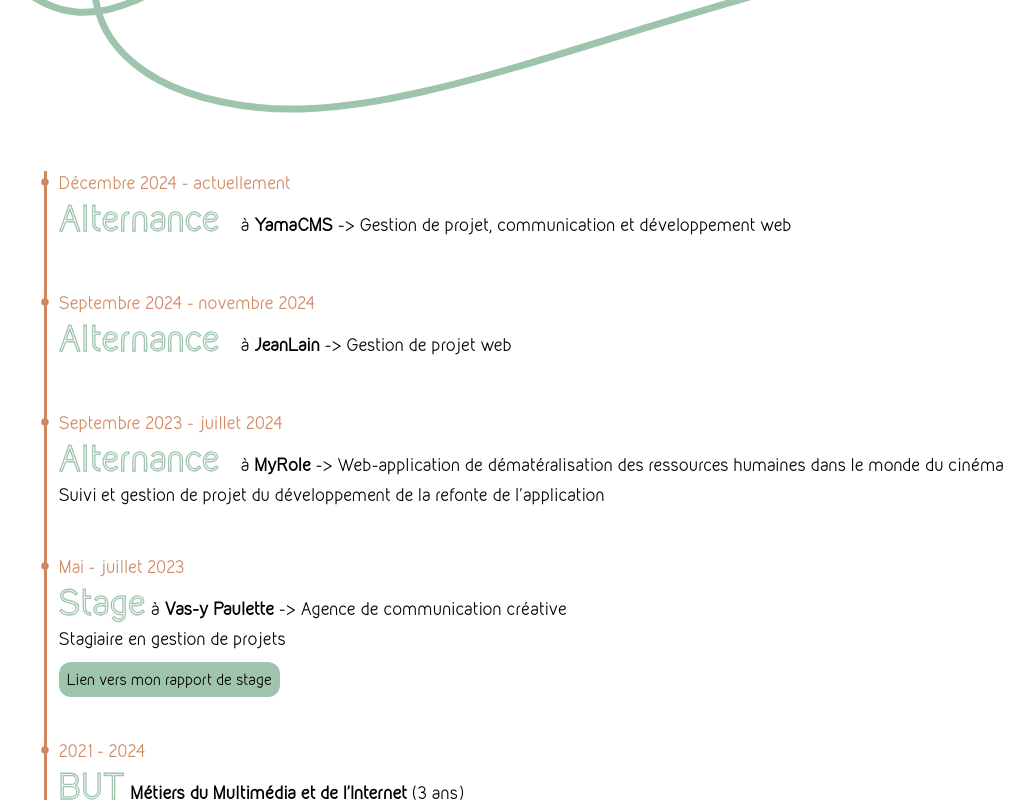
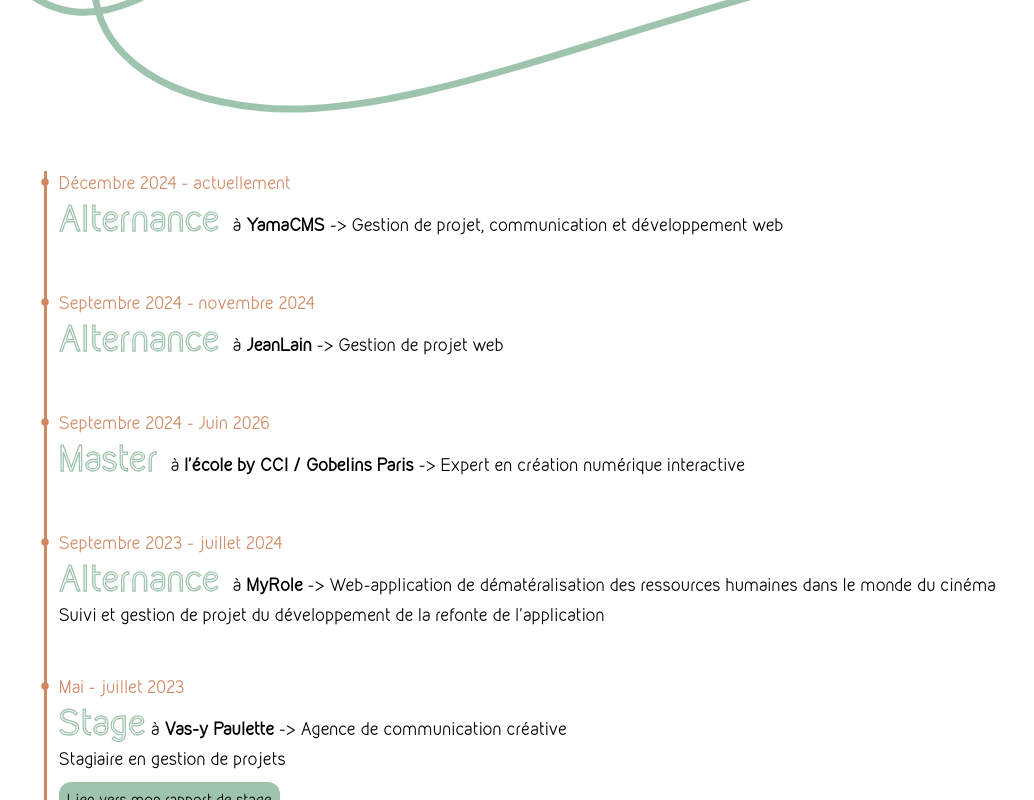
Before and after one commit to Laly18t/portfolio-mmi3, a React (Vite) app: page /experiences in a window 1280 px wide. Shown: the part 607-1407 px from the top of the page, without its empty margins (121-1155 px from the left). Built offline with nearby package versions, Linux system fonts and the light colour scheme.

Commit message:
Update XP.jsx

```diff
--- a/src/pages/XP.jsx
+++ b/src/pages/XP.jsx
@@ -9,15 +9,19 @@
                 <ol>
                     <li className='w-fit pr-2'>
                         <p className="text-terracota">Décembre 2024 - actuellement</p>
-                        <p><span className='stroke titreXP pr-4'>Alternance</span> à <b>YamaCMS</b> -&gt; Gestion de projet, communication et développement web</p>
+                        <p><span className='stroke titreXP pr-2'>Alternance</span> à <b>YamaCMS</b> -&gt; Gestion de projet, communication et développement web</p>
                     </li>
                     <li className='w-fit pr-2'>
                         <p className="text-terracota">Septembre 2024 - novembre 2024</p>
-                        <p><span className='stroke titreXP pr-4'>Alternance</span> à <b>JeanLain</b> -&gt; Gestion de projet web</p>
+                        <p><span className='stroke titreXP pr-2'>Alternance</span> à <b>JeanLain</b> -&gt; Gestion de projet web</p>
+                    </li>
+                     <li className='w-fit pr-2'>
+                        <p className="text-terracota">Septembre 2024 - Juin 2026</p>
+                        <p><span className='stroke titreXP pr-2'>Master</span> à <b>l'école by CCI / Gobelins Paris</b> -&gt; Expert en création numérique interactive</p>
                     </li>
                     <li className='w-fit pr-2'>
                         <p className="text-terracota">Septembre 2023 - juillet 2024</p>
-                        <p><span className='stroke titreXP pr-4'>Alternance</span> à <b>MyRole</b> -&gt; Web-application de dématéralisation des ressources humaines dans le monde du cinéma</p>
+                        <p><span className='stroke titreXP pr-2'>Alternance</span> à <b>MyRole</b> -&gt; Web-application de dématéralisation des ressources humaines dans le monde du cinéma</p>
                         <p>Suivi et gestion de projet du développement de la refonte de l'application</p>
                     </li>
                     <li>
```
